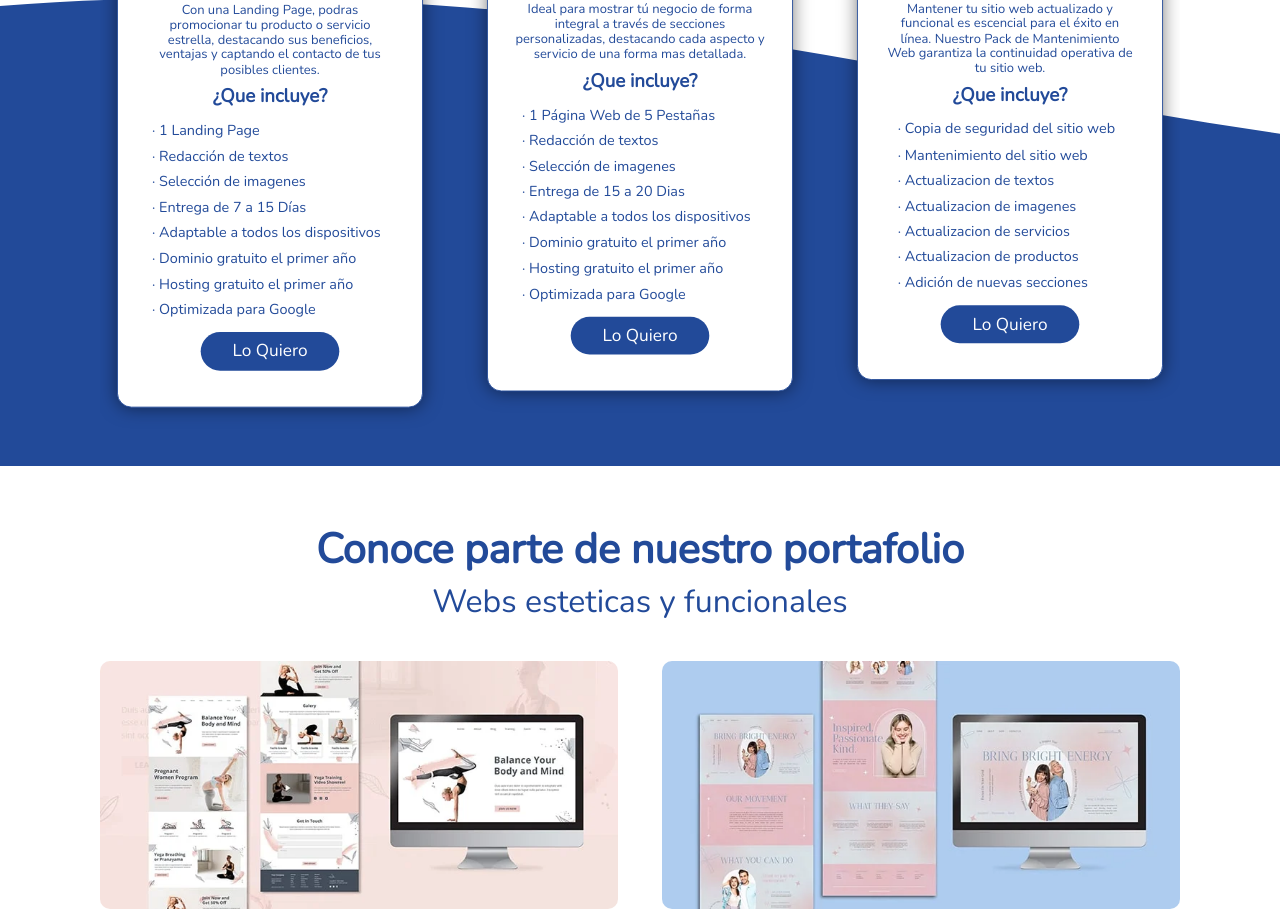
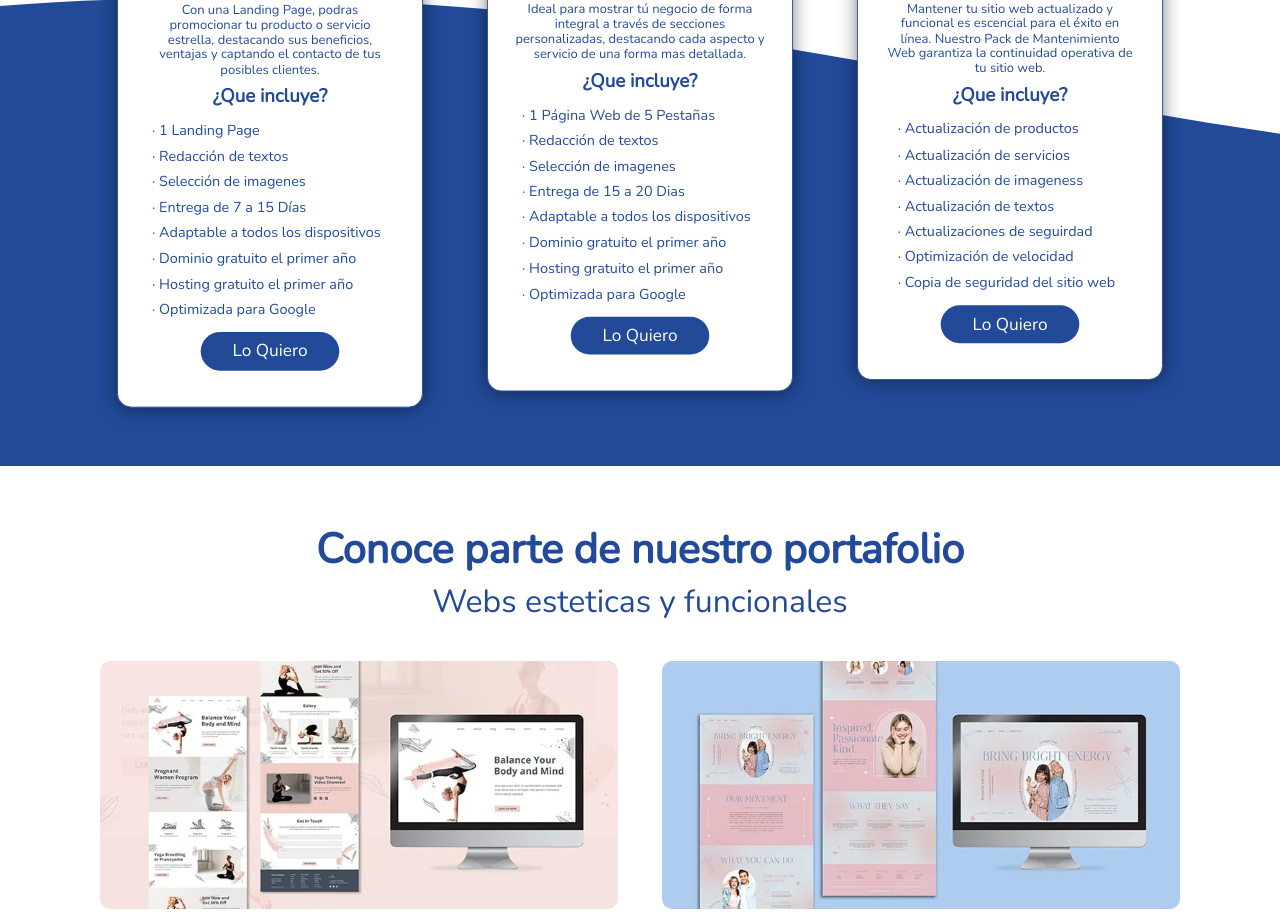
Before and after one commit to JhulianDev/IngenioWeb, a React (Vite) app: page / in a window 1280 px wide. Shown: the part 3040-3958 px from the top of the page. Built offline with nearby package versions, Linux system fonts and the light colour scheme.

Commit message:
Se actualiza informacion del paquete de mantenimiento

```diff
--- a/src/contexts/PacksContext.jsx
+++ b/src/contexts/PacksContext.jsx
@@ -36,13 +36,13 @@ const packs = [
     price: { ARS: "50.000", USD: "50", EUR: "45" },
     description: "Mantener tu sitio web actualizado y funcional es escencial para el éxito en línea. Nuestro Pack de Mantenimiento Web garantiza la continuidad operativa de tu sitio web.",
     items: [
-      "· Copia de seguridad del sitio web",
-      "· Mantenimiento del sitio web",
-      "· Actualizacion de textos",
-      "· Actualizacion de imagenes",
-      "· Actualizacion de servicios",
-      "· Actualizacion de productos",
-      "· Adición de nuevas secciones"
+      "· Actualización de productos",
+      "· Actualización de servicios",
+      "· Actualización de imageness",
+      "· Actualización de textos",
+      "· Actualizaciones de seguirdad",
+      "· Optimización de velocidad",
+      "· Copia de seguridad del sitio web"
     ]
   }
 ]
```
